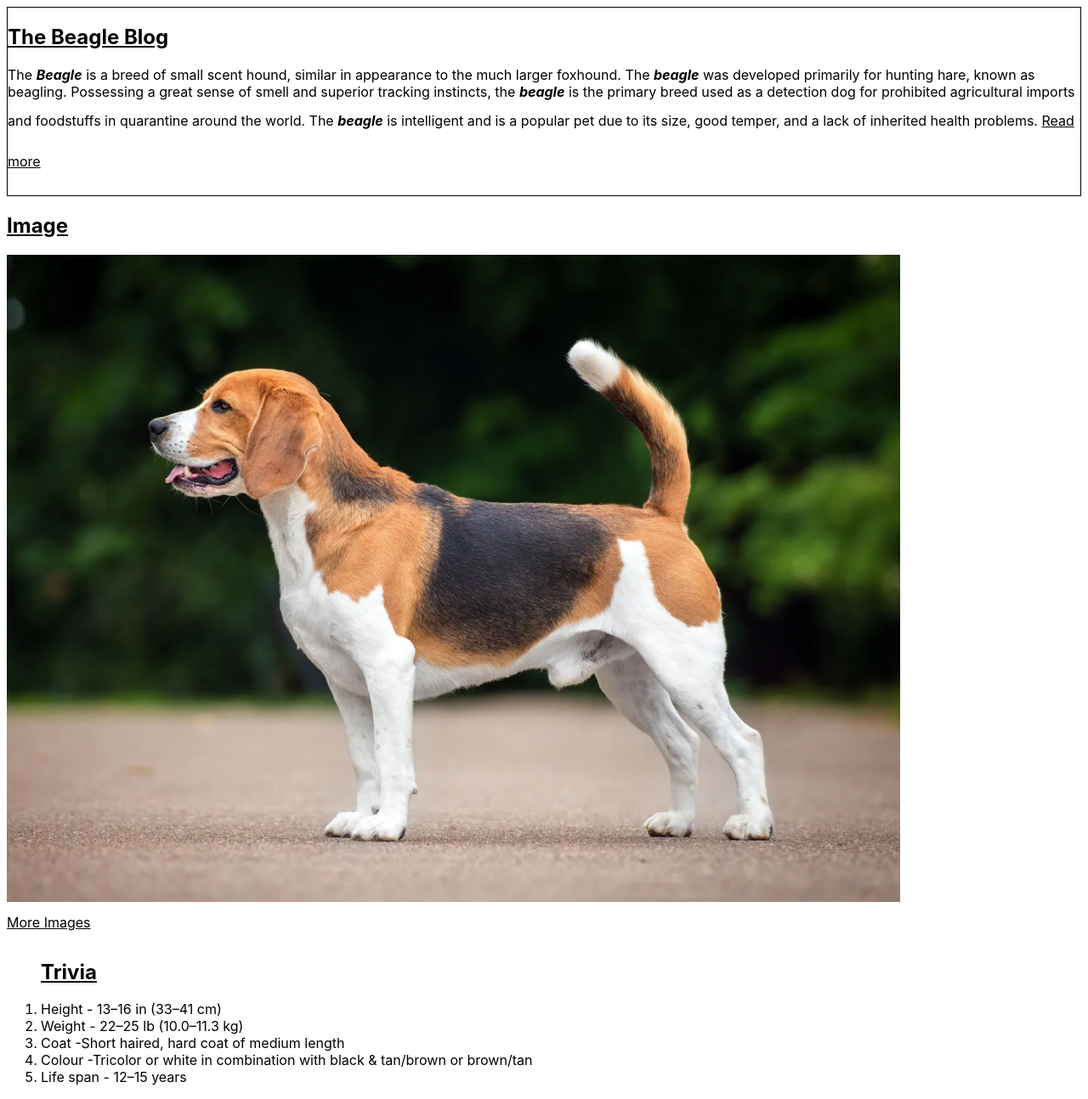
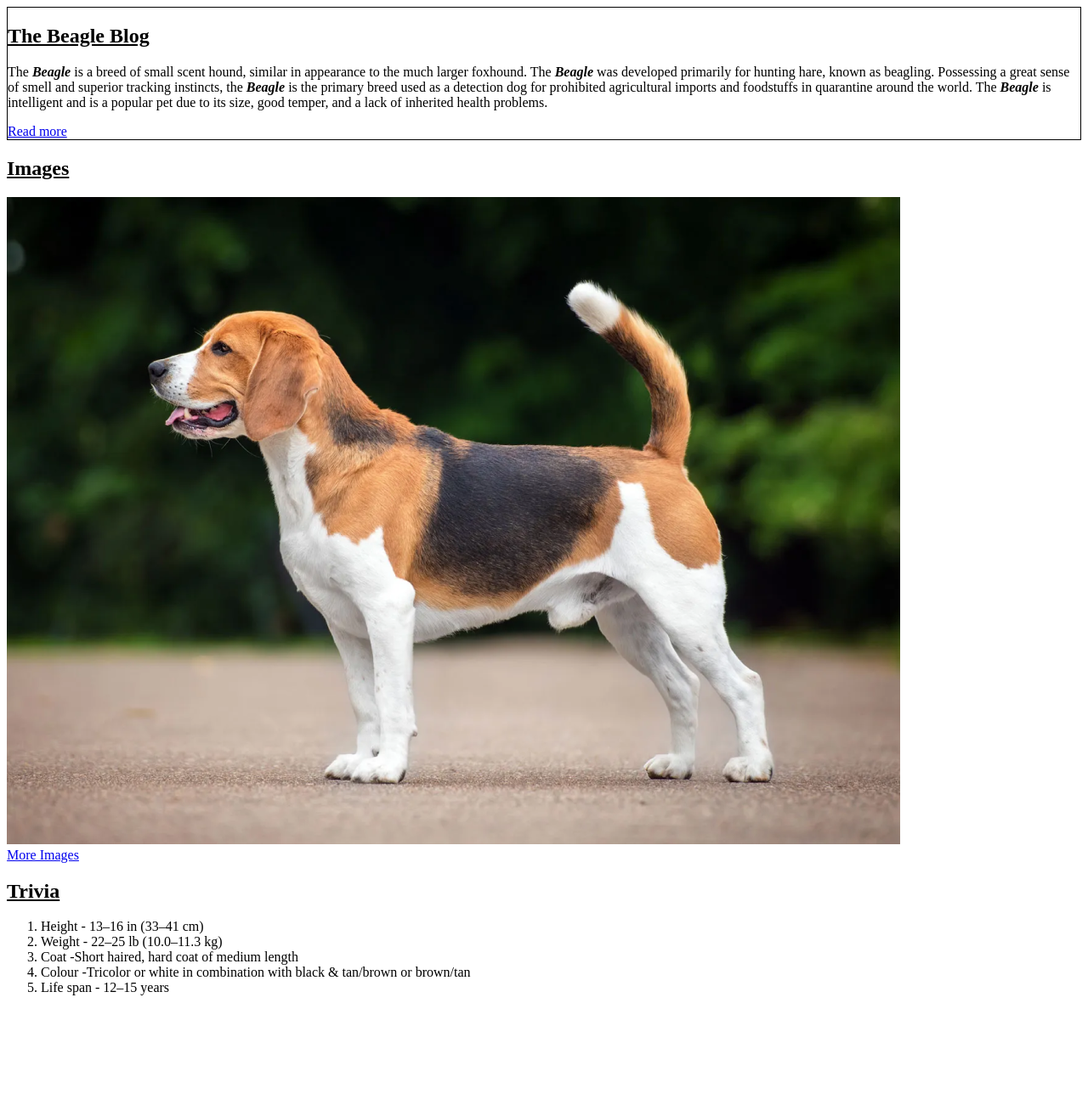
Before and after one commit to PuroshPK/beagle-project, a plain HTML site: page index.html in a window 1280 px wide. Shown: the whole page at 85% size. After the commit the page ends 1188 px from the top, so only its background shows below. Drawn offline with Linux system fonts and the light colour scheme; files whose address does not match are found by name.

Commit message:
added beagle project

```diff
--- a/index.html
+++ b/index.html
@@ -1,45 +1,48 @@
-<html>
+<!DOCTYPE html>
+<html lang="en">
   <head>
-    <title>Beagle</title>
-    <link rel="stylesheet" href="./style.css" />
+    <meta charset="UTF-8" />
+    <meta name="viewport" content="width=device-width, initial-scale=1.0" />
+    <link rel="stylesheet" href="style.css">
+    <title>Document</title>
   </head>
   <body>
-    <div class="ttt">
-      <h2 class="sss">The Beagle Blog</h2>
+        <section class="ttt">
+            <h1><u>The Beagle Blog</u></h1>
+            <div>
                 <p>
                     The <b><i>Beagle</i></b> is a breed of small scent hound, similar in
-        appearance to the much larger foxhound. The <b><i>beagle</i></b> was
+                    appearance to the much larger foxhound. The <b><i>Beagle</i></b> was
                     developed primarily for hunting hare, known as beagling. Possessing a
-        great sense of smell and superior tracking instincts, the
-        <b><i>beagle</i></b> is the primary breed used as a detection dog for
-        prohibited agricultural imports and foodstuffs in quarantine around the
-        world. The <b><i>beagle</i></b> is intelligent and is a popular pet due
-        to its size, good temper, and a lack of inherited health problems.
+                    great sense of smell and superior tracking instincts, the <b><i>Beagle</i></b> is
+                    the primary breed used as a detection dog for prohibited agricultural
+                    imports and foodstuffs in quarantine around the world. The
+                    <b><i>Beagle</i></b> is intelligent and is a popular pet due to its
+                    size, good temper, and a lack of inherited health problems.
+                    </p>
                 <a href=" https://en.wikipedia.org/wiki/Beagle">Read more</a>
-      </p>
             </div>
+        </section>
+
+        <section>
+            <h1><u>Images</u></h1>
             <div>
-      <h2>Image</h2>
-      <img src="C:\Users\Purosh Khan\OneDrive\Desktop\beagle project\img\dog1.png" alt="beagle" />
+                <img src="C:\Users\Purosh Khan\OneDrive\Desktop\beagle project\img\dog1.png" alt="Beagle Dog" /><br>
+                <a href="https://www.google.com/search?q=beagle&rlz=1C5CHFA_enUS944US945&sxsrf=ALiCzsYi_xLzuX5-mgRt-U2UMiiEwhaCTA:1672839794160&source=lnms&tbm=isch&sa=X&ved=2ahUKEwiat8ntha78AhVnDbcAHX7UCYYQ_AUoAXoECAEQAw&biw=1629&bih=894&dpr=2.2">More Images</a>
             </div>
-    <div>
-      <a
-        href="https://www.google.com/search?q=beagle&rlz=1C5CHFA_enUS944US945&sxsrf=ALiCzsYi_xLzuX5-mgRt-U2UMiiEwhaCTA:1672839794160&source=lnms&tbm=isch&sa=X&ved=2ahUKEwiat8ntha78AhVnDbcAHX7UCYYQ_AUoAXoECAEQAw&biw=1629&bih=894&dpr=2.2"
-        >More Images</a
-      >
-    </div>
+        </section>
+
+        <section>
+            <h1><u>Trivia</u></h1>
             <div>
                 <ol>
-        <h2>Trivia</h2>
                     <li>Height - 13–16 in (33–41 cm)</li>
                     <li>Weight - 22–25 lb (10.0–11.3 kg)</li>
                     <li>Coat -Short haired, hard coat of medium length</li>
-        <li>
-          Colour -Tricolor or white in combination with black & tan/brown or
-          brown/tan
-        </li>
+                    <li>Colour -Tricolor or white in combination with black & tan/brown or brown/tan</li>
                     <li>Life span - 12–15 years</li>
                 </ol>
             </div>
+        </section>
   </body>
 </html>
--- a/style.css
+++ b/style.css
@@ -1,20 +1,3 @@
-* {
-    font-family: "Inter";
-    color: #000000;
-  }
-  h2 {
-    text-decoration-line: underline;
-    color: #000000;
-  }
-  a {
-    font-style: normal;
-    font-weight: 400;
-    line-height: 48px;
-    text-decoration-line: underline;
-  }
-  .ttt{
-   border: 1px solid black;
-  }
-  .sss{
-    text-decoration: underline;
-  }
+.ttt{
+    border: 1px solid black;
+}
```
Lines whose indentation alone changed are shown as unchanged.
